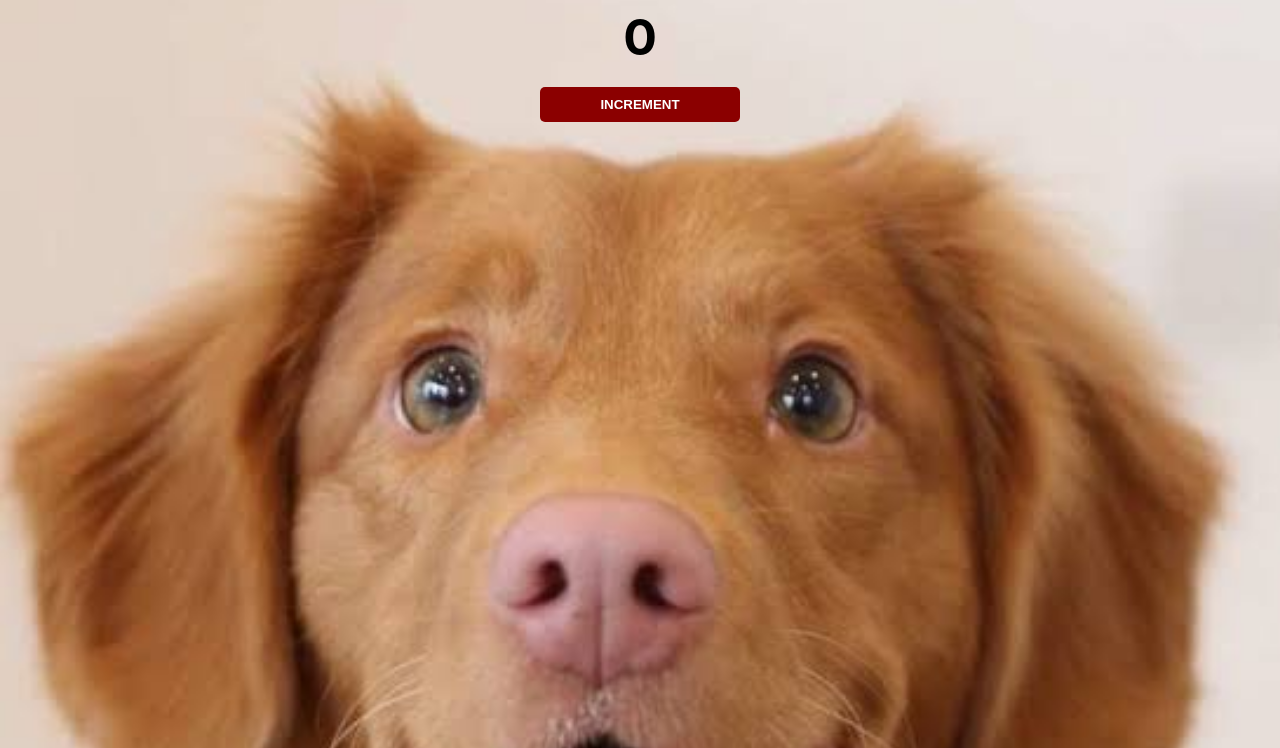
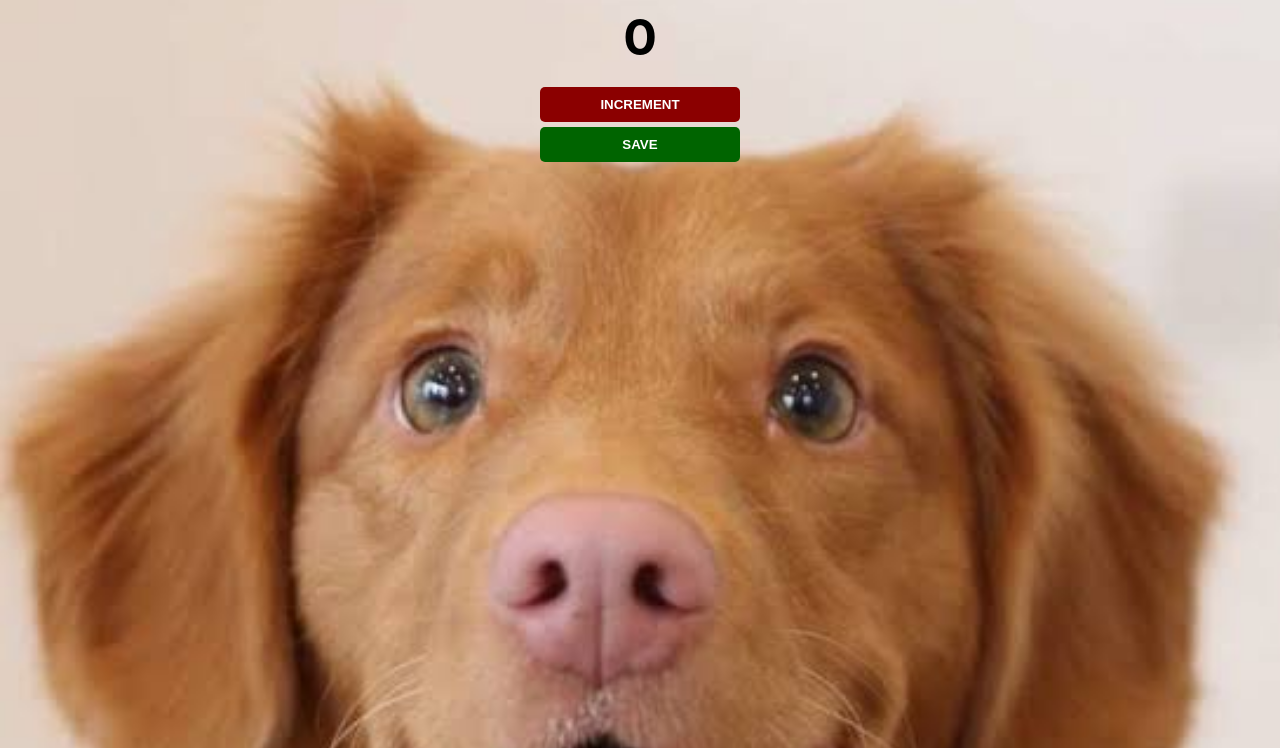
Before and after one commit to justiniyke29/passenger-counter, a plain HTML site: page javascript/passenger-counter.html in a window 1280 px wide. Shown: the part 52-800 px from the top of the page. Drawn offline with Linux system fonts and the light colour scheme.

Commit message:
new addition
added a save function

```diff
--- a/javascript/index.js
+++ b/javascript/index.js
@@ -1,7 +1,10 @@
 let countEl = document.getElementById("count-el")
-console.log(countEl)
+/* console.log(countEl) */
 let count=0
 function increment(){
     count= count +1
     countEl.innerText=count
 }
+function save(){
+console.log(count)
+}
--- a/javascript/passenger-counter.html
+++ b/javascript/passenger-counter.html
@@ -6,6 +6,8 @@
     <h1> People entered: </h1>
     <h2 id="count-el">0</h2>
     <button id="increment-btn"onclick="increment()">INCREMENT</button>
+    <br>
+    <button id="save-btn"onclick="save()">SAVE</button>
     <script src="index.js"> </script>
     </script>
 </body>
```
